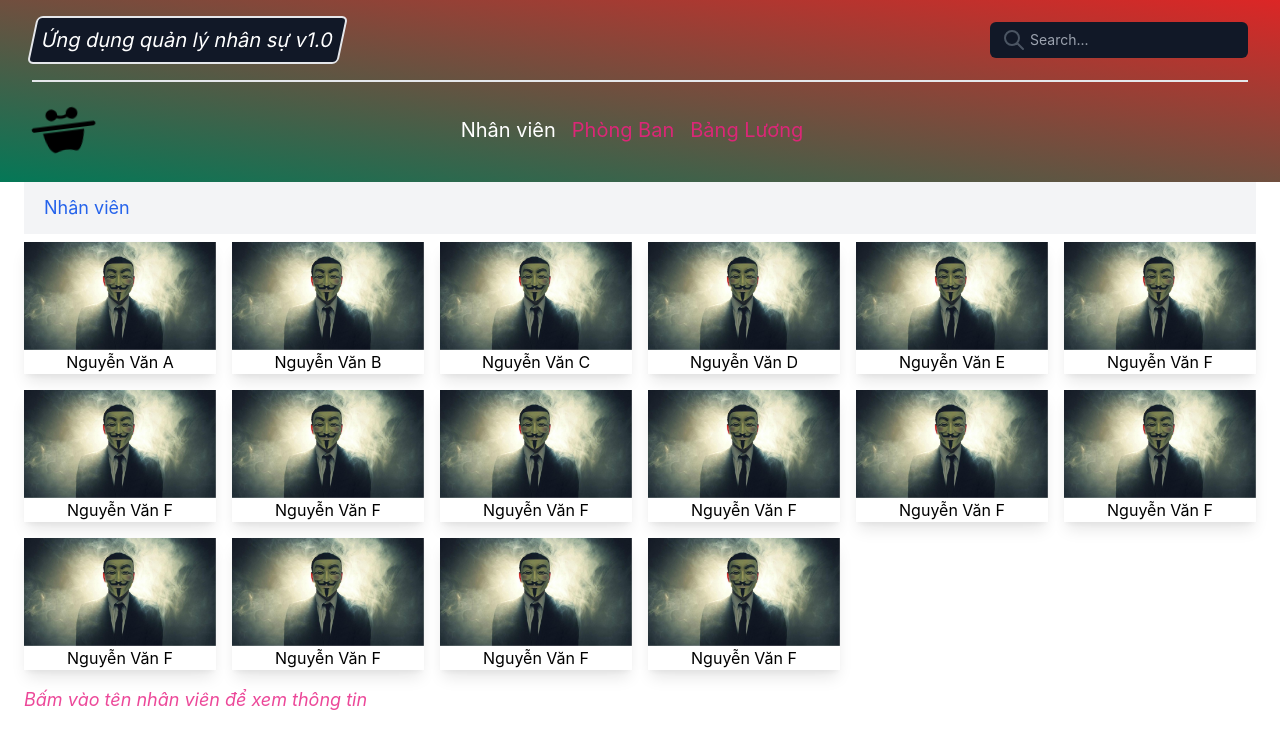
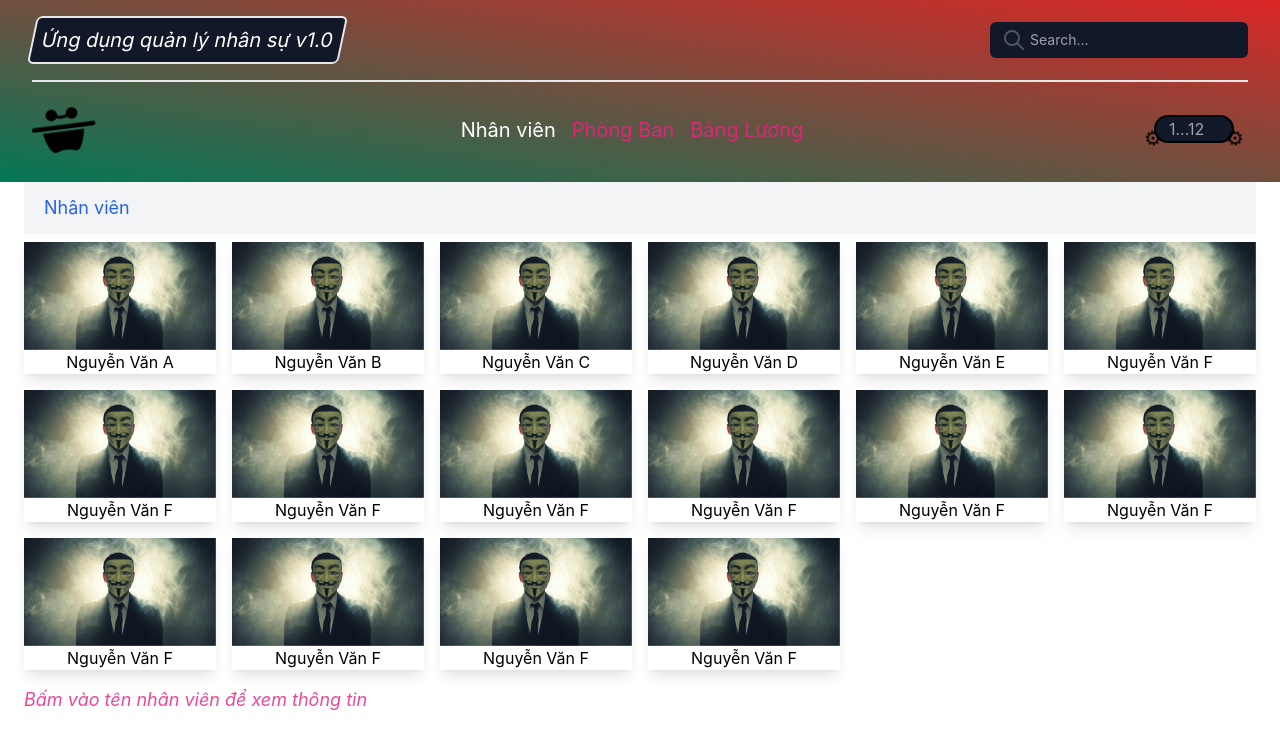
Before and after one commit to hcmminer/ReactFunixCloud, a React (Vite) app: page /staffs in a window 1280 px wide. Shown: the top 748 px of the page. Built offline with nearby package versions, Linux system fonts and the light colour scheme.

Commit message:
fixing sort

```diff
--- a/src/App.jsx
+++ b/src/App.jsx
@@ -14,13 +14,27 @@ export default function App() {
         md: 6,
     });
 
+    // search staffs
     const [staffs, setStaffs] = useState(STAFFS);
-
     const changeStaffs = (e) => {
         setStaffs(STAFFS.filter((item) => item.name.includes(e)));
     };
 
-    // useEffect((e) => changeStaffs(e),[staffs]);
+    // sort salaries by (id | salary total)
+    const [sortStaffs, setSortStaffs] = useState(STAFFS);
+    const calSalary = (item) => {
+        let total = item.salaryScale * 3000000 + item.overTime * 200000;
+        return total;
+    };
+    const sortBy = (e) => {
+        if (e == "id-inc") {
+            console.log(e);
+            setSortStaffs(STAFFS.sort((a, b) => b.id - a.id));
+        } else if (e == "salary-dec") {
+            console.log(e);
+            setSortStaffs(STAFFS.sort((a, b) => calSalary(b) - calSalary(a)));
+        }
+    };
 
     return (
         <BrowserRouter>
@@ -28,6 +42,7 @@ export default function App() {
                 screen={screen}
                 setScreen={(a) => setScreen({ ...screen, sm: a, md: a })}
                 setStaffs={(e) => changeStaffs(e)}
+                setSortStaffs={(e) => sortBy(e)}
             />
             <Routes>
                 <Route
@@ -44,7 +59,10 @@ export default function App() {
                     path="departments"
                     element={<DepartmentsComponent />}
                 ></Route>
-                <Route path="salaries" element={<SalariesComponent />}></Route>
+                <Route
+                    path="salaries"
+                    element={<SalariesComponent sortStaffs={sortStaffs} />}
+                ></Route>
                 <Route
                     path="/"
                     element={<Navigate to="/staffs" replace={true} />}
--- a/src/components/HeaderComponent.jsx
+++ b/src/components/HeaderComponent.jsx
@@ -4,9 +4,57 @@ import { Link } from "react-router-dom";
 import { useLocation } from "react-router-dom";
 import SearchBarComponent from "./SearchBarComponent";
 
-const HeaderComponent = ({ setScreen, setStaffs }) => {
+const HeaderComponent = ({ setScreen, setStaffs, setSortStaffs }) => {
     const location = useLocation();
     const activeLink = location.pathname;
+    let rightMenu;
+    if (activeLink == "/staffs") {
+        rightMenu = (
+            <div className="col-span-2 p-1 text-black flex items-center justify-end">
+                <label
+                    className="cursor-pointer flex flex-row items-center "
+                    htmlFor="setcol"
+                >
+                    <span className="text-xl animate-spin -mr-2 mt-4">
+                        &#9881;
+                    </span>
+                </label>
+                <input
+                    onChange={(e) =>
+                        e.target.value != "" && setScreen(e.target.value)
+                    }
+                    type="number"
+                    id="setcol"
+                    placeholder="1...12"
+                    className="bg-gray-900 animate-bounce text-center border-2 border-black rounded-full focus:text-white w-20"
+                />
+                <label
+                    className="cursor-pointer flex flex-row items-center"
+                    htmlFor="setcol"
+                >
+                    <span className="text-xl animate-spin -ml-2 mt-4">
+                        &#9881;
+                    </span>
+                </label>
+            </div>
+        );
+    } else if (activeLink === "/salaries") {
+        rightMenu = (
+            <div className=" col-span-2 hidden md:flex items-center justify-end">
+                <select
+                    onChange={(e) => setSortStaffs(e.target.value)}
+                    className="px-2 py-2 mr-2 rounded-md bg-black border-transparent focus:border-gray-500 text-white focus:ring-0 text-sm"
+                >
+                    <option value="sort">Sắp xếp</option>
+                    <option value="id-inc">ID giảm dần</option>
+                    <option value="salary-dec">Lương giảm dần</option>
+                </select>
+                <button className="px-2 py-2 bg-black text-white text-sm font-medium rounded-md">
+                    Reset
+                </button>
+            </div>
+        );
+    }
     return (
         <div>
             <div className=" bg-gradient-to-tr from-green-700 to-lime-400 p-4 px-4  hover:bg-red-600">
@@ -19,14 +67,14 @@ const HeaderComponent = ({ setScreen, setStaffs }) => {
                 <hr className="m-4 border-t-2"></hr>
                 <div className="m-1 mx-4 ">
                     <div className="grid grid-cols-12 gap-4 items-center">
-                        <div className="">
+                        <div className="col-span-2">
                             <img
                                 className="w-16 h-16 animate-spin"
                                 src={logo}
                                 alt="logo"
                             />
                         </div>
-                        <div className="col-span-10 flex items-center justify-center text-xl text-pink-600 hover:text-green-600">
+                        <div className="col-span-8 flex items-center justify-center text-xl text-pink-600 hover:text-green-600">
                             <div className="pr-4 hover:text-white">
                                 <Link
                                     className={
@@ -64,40 +112,7 @@ const HeaderComponent = ({ setScreen, setStaffs }) => {
                                 </Link>
                             </div>
                         </div>
-                        <div
-                            className={`mr-4 hidden md:${
-                                activeLink == "/staffs" ? "block" : "hidden"
-                            }`}
-                        >
-                            <div className="p-1 text-black justify-center flex flex-row items-center">
-                                <label
-                                    className="cursor-pointer flex flex-row items-center "
-                                    htmlFor="setcol"
-                                >
-                                    <span className="text-xl animate-spin -mr-2 mt-4">
-                                        &#9881;
-                                    </span>
-                                </label>
-                                <input
-                                    onChange={(e) =>
-                                        e.target.value != "" &&
-                                        setScreen(e.target.value)
-                                    }
-                                    type="number"
-                                    id="setcol"
-                                    placeholder="1...12"
-                                    className="bg-gray-900 animate-bounce text-center border-2 border-black rounded-full focus:text-white w-20"
-                                />
-                                <label
-                                    className="cursor-pointer flex flex-row items-center"
-                                    htmlFor="setcol"
-                                >
-                                    <span className="text-xl animate-spin -ml-2 mt-4">
-                                        &#9881;
-                                    </span>
-                                </label>
-                            </div>
-                        </div>
+                        {rightMenu}
                     </div>
                 </div>
             </div>
--- a/src/components/SalariesComponent.jsx
+++ b/src/components/SalariesComponent.jsx
@@ -1,6 +1,5 @@
 import React from "react";
 import { Link } from "react-router-dom";
-import { STAFFS } from "../staffs";
 const SalaryCard = ({ item }) => {
     const formatterVn = new Intl.NumberFormat("VN", {
         style: "currency",
@@ -26,7 +25,7 @@ const SalaryCard = ({ item }) => {
         </div>
     );
 };
-const SalariesComponent = () => {
+const SalariesComponent = ({ sortStaffs }) => {
     return (
         <div className="mx-6">
             <nav className="bg-gray-100 px-5 py-3 text-lg">
@@ -46,7 +45,7 @@ const SalariesComponent = () => {
                 </ol>
             </nav>
             <div className="grid gap-4 grid-col-1 sm:grid-cols-2 md:grid-cols-3 mt-2">
-                {STAFFS.map((item, key) => {
+                {sortStaffs.map((item, key) => {
                     return <SalaryCard item={item} key={key} />;
                 })}
             </div>
```
